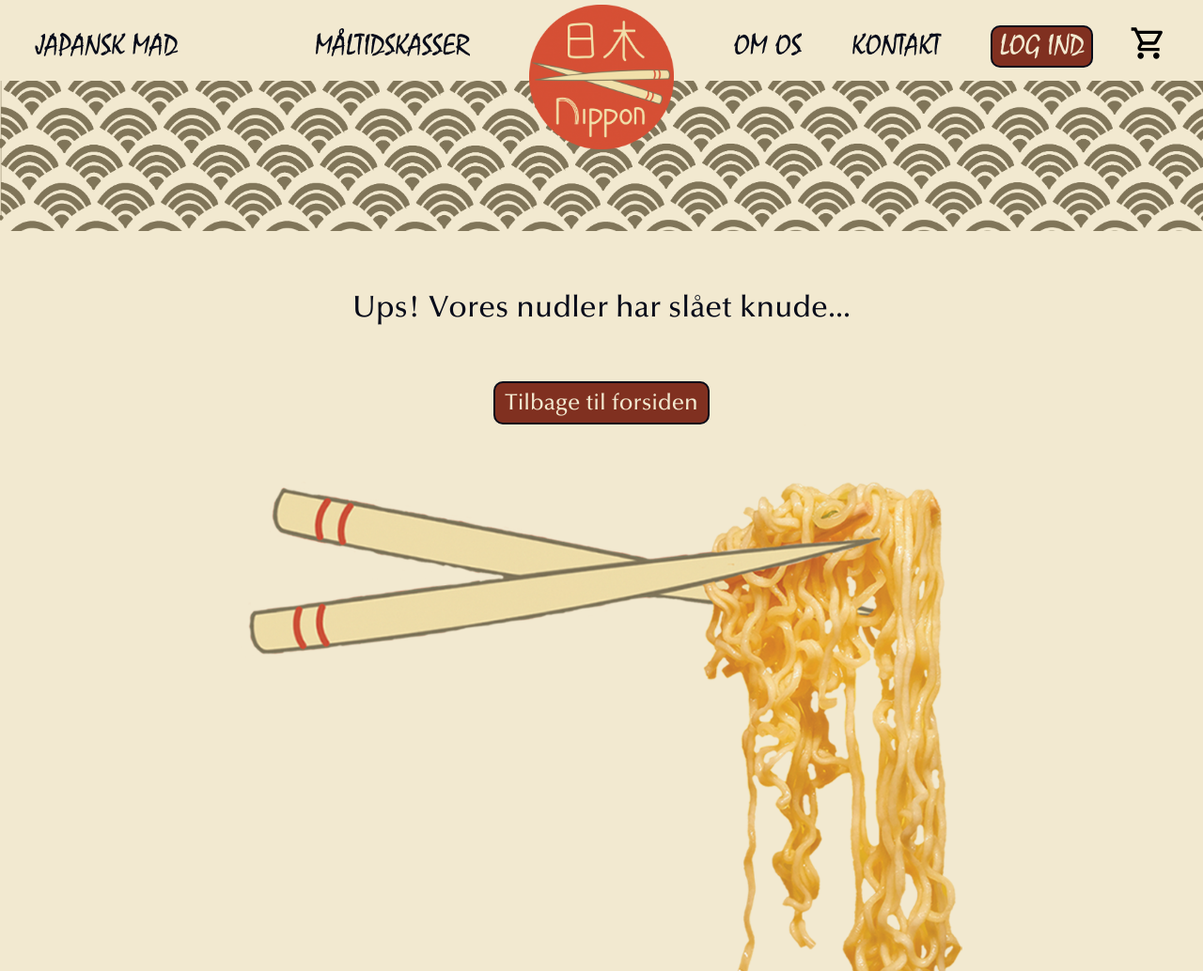
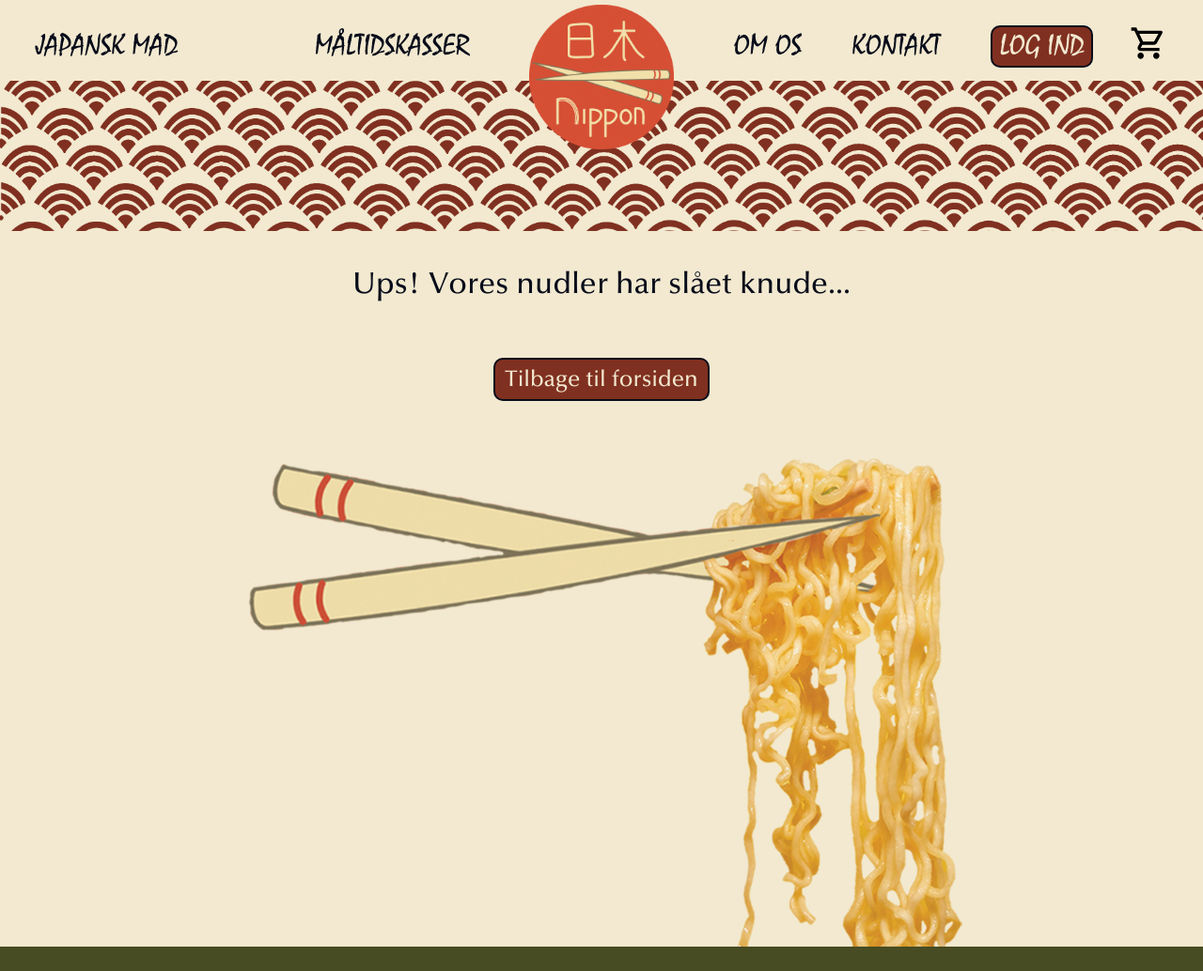
Before and after one commit to imhp1721/UX-UI-Projekt, a plain HTML site: page fejl.html in a window 1280 px wide. Shown: the top 1034 px of the page at 94% size. Drawn offline with Linux system fonts and the light colour scheme.

Commit message:
fejlside done

```diff
--- a/fejl.html
+++ b/fejl.html
@@ -11,7 +11,7 @@
     <link rel="stylesheet" href="css_reset/thenew_reset.css">
     <!--Reset-->
 
-    <title>Fejlside | NIPPON</title>
+    <title>404 | Siden ikke fundet | NIPPON</title>
 </head>
 
 <!-----------------------------
@@ -72,7 +72,7 @@
                 </li>
             </ul>
         </nav>
-        <img class="fejl_hero_img" src="img/pattern/beige.png" alt="Beige japansk mønster">
+        <img class="fejl_hero_img" src="img/pattern/roed.png" alt="Beige japansk mønster">
     </header>
 
     <!-- main section of page -->
--- a/style.css
+++ b/style.css
@@ -495,9 +495,9 @@ video {
     padding: 2%;
 }
 
-/*-----------------------------
+/*------------------
     Fejl - side
------------------------------*/
+-------------------*/
 
 .fejl_hero_img {
     max-height: 20vh;
@@ -514,7 +514,7 @@ video {
 #fejl_overskrift {
     font-family: var(--main_txt_font_fam);
     font-size: 2rem;
-    margin: 5%;
+    margin: 3% 0 5%;
     text-align: center;
 }
 
```
Lines whose indentation alone changed are shown as unchanged.
